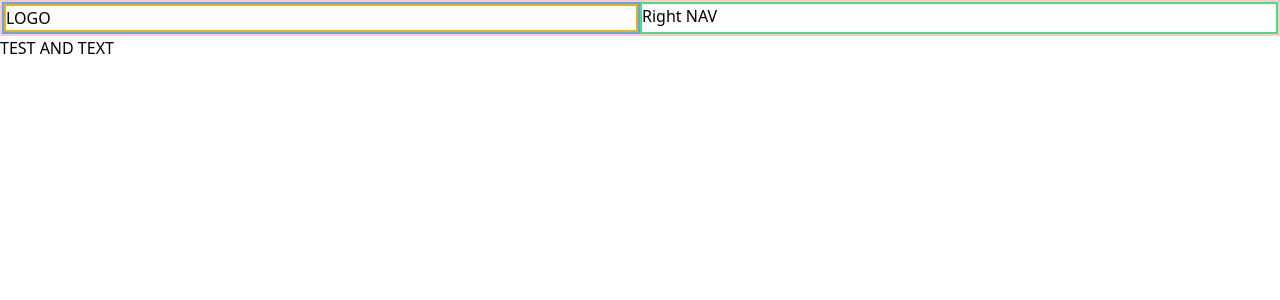
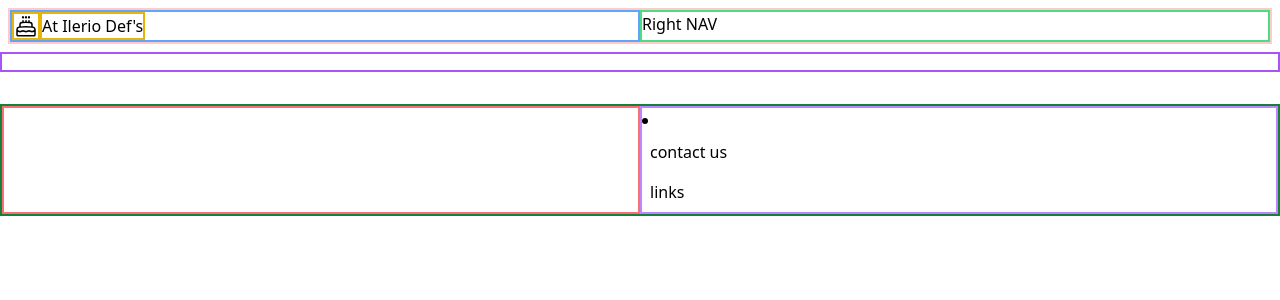
Before and after one commit to IlerioDef/restaurant_menu, a Django app: page / in a window 1280 px wide. Shown: the top 300 px of the page. Run offline with Django 5.2, Linux system fonts and the light colour scheme; some libraries are stand-ins or nearby versions.

Commit message:
core app, initial commit, rudimental UI

```diff
--- a/core/templates/core/base.html
+++ b/core/templates/core/base.html
@@ -7,25 +7,46 @@
     <script src="https://cdn.tailwindcss.com"></script>
 </head>
 <body>
-<div class="w-full">
+<div class="w-full p-2">
 {#    NAVBAR START#}
     <nav class="border-red-200 border-2 w-full flex ">
-        <div class="leftnav border-blue-400 border-2 w-1/2 box">
-            <div class="flex border-yellow-500 border-2 w-auto">LOGO</div>
+        <div class="leftnav border-blue-400 border-2 w-1/2 box flex object-left">
+            <div class="flex border-yellow-500 border-2 w-auto text-2xl">
+                <svg xmlns="http://www.w3.org/2000/svg" fill="none" viewBox="0 0 24 24" stroke-width="1.5" stroke="currentColor" class="w-6 h-6">
+                      <path stroke-linecap="round" stroke-linejoin="round" d="M12 8.25v-1.5m0 1.5c-1.355 0-2.697.056-4.024.166C6.845 8.51 6 9.473 6 10.608v2.513m6-4.87c1.355 0 2.697.055 4.024.165C17.155 8.51 18 9.473 18 10.608v2.513m-3-4.87v-1.5m-6 1.5v-1.5m12 9.75l-1.5.75a3.354 3.354 0 01-3 0 3.354 3.354 0 00-3 0 3.354 3.354 0 01-3 0 3.354 3.354 0 00-3 0 3.354 3.354 0 01-3 0L3 16.5m15-3.38a48.474 48.474 0 00-6-.37c-2.032 0-4.034.125-6 .37m12 0c.39.049.777.102 1.163.16 1.07.16 1.837 1.094 1.837 2.175v5.17c0 .62-.504 1.124-1.125 1.124H4.125A1.125 1.125 0 013 20.625v-5.17c0-1.08.768-2.014 1.837-2.174A47.78 47.78 0 016 13.12M12.265 3.11a.375.375 0 11-.53 0L12 2.845l.265.265zm-3 0a.375.375 0 11-.53 0L9 2.845l.265.265zm6 0a.375.375 0 11-.53 0L15 2.845l.265.265z" />
+                </svg>
+            </div>
+            <div class="flex border-yellow-500 border-2 w-auto">At Ilerio Def's</div>
         </div>
-        <div class="rightnav border-green-400 border-2 w-1/2">
+        <div class="rightnav flex border-green-400 border-2 w-1/2 float-right">
             Right NAV
         </div>
     </nav>
 {#    NAVBAR END#}
 </div>
-
-
-TEST AND TEXT
+<div class="p-2 w-full border-2 border-purple-500">
 {% block content %}
 
 {% endblock %}
+</div>
 
+<!-- component -->
 
+<footer class="flex bg-blueGray-200 pt-8 pb-6 h-1/5">
+    <div class="flex w-full border-2 border-green-700 ">
+        <div class="leftfooter flex border-2 border-red-400 w-1/2"></div>
+        <div class="rightfooter flex border-2 border-purple-400 w-1/2">
+            <li>
+                <ul class="p-2">
+                    contact us
+                </ul>
+                <ul class="p-2">
+                    links
+                </ul>
+            </li>
+        </div>
+    </div>
+
+</footer>
 </body>
 </html>
```
